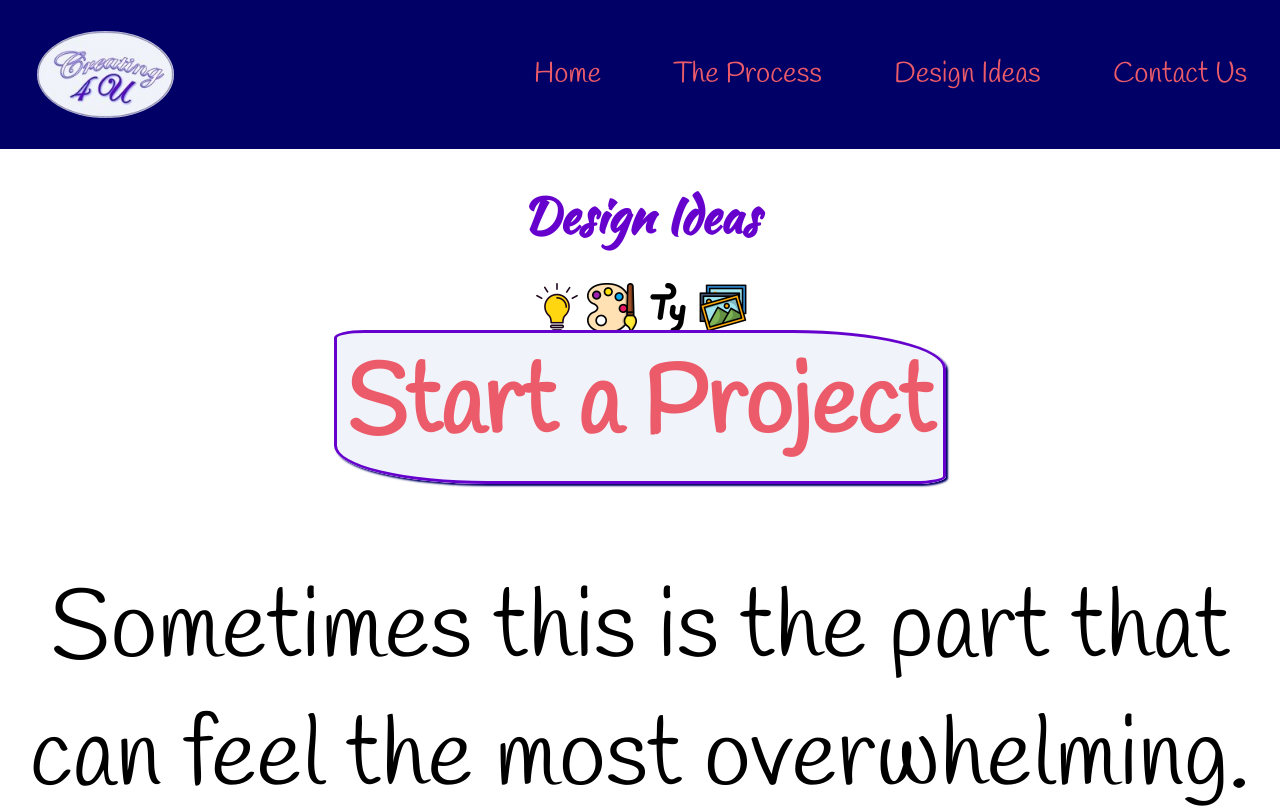
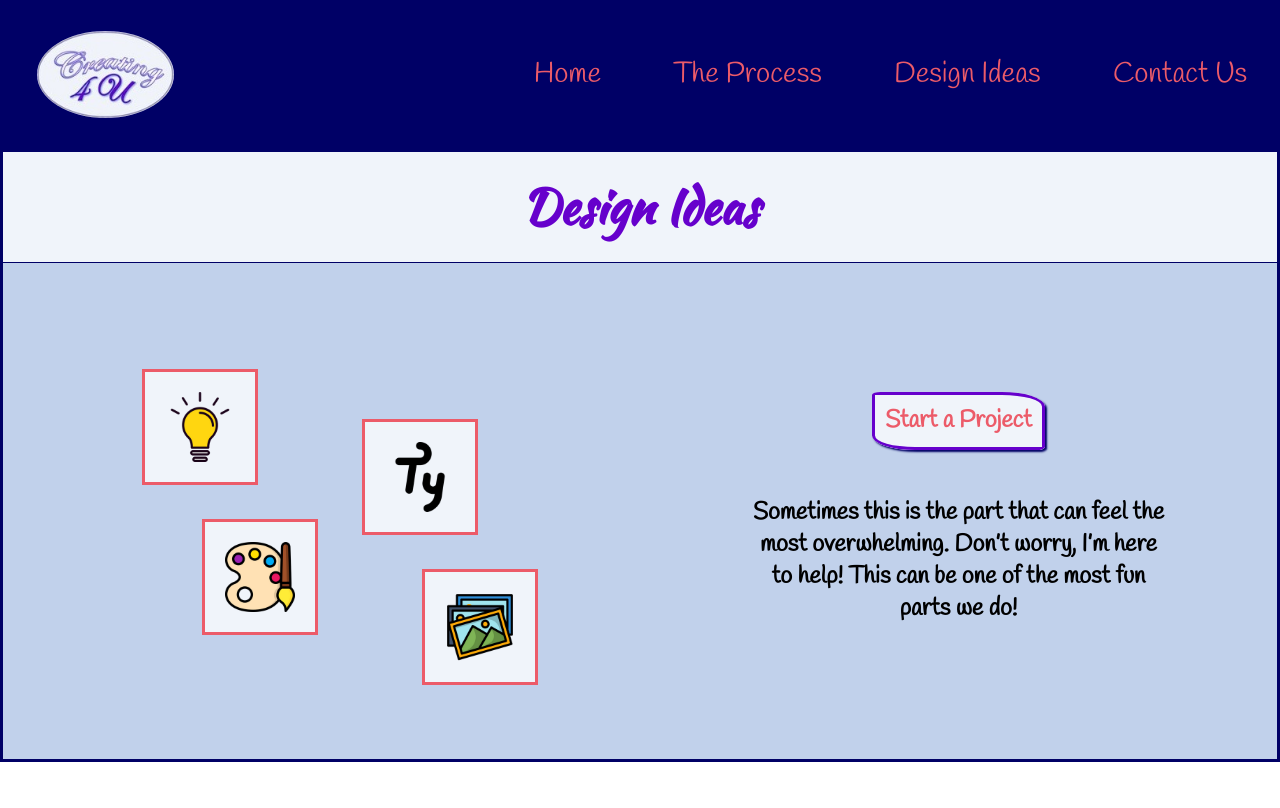
Before and after one commit to deanabriggs/wdd130, a plain HTML site: page creating4u/ideas.html in a window 1280 px wide. Shown: the top 808 px of the page. Drawn offline with Linux system fonts and the light colour scheme.

Commit message:
C4U begin Ideas page

```diff
--- a/creating4u/ideas.html
+++ b/creating4u/ideas.html
@@ -20,7 +20,7 @@
     </header>
 
     <main>
-        <div class="hero">
+        <div class="hero_ideas">
             <h1>Design Ideas</h1>
             <div class="hero_icons">
                 <img class="icon" src="images/icon_logo.png" alt="lightbulb icon">
@@ -28,7 +28,7 @@
                 <img class="icon" src="images/icon_text.png" alt="textbox icon">
                 <img class="icon" src="images/icon_pics.png" alt="picture icon">
             </div>
-            <div class="hero_msg">
+            <div class="hero_ideas_msg">
                 <div class="button-box">
                     <a class="start" href="contact.html">Start a Project</a>
                 </div>
--- a/creating4u/styles/styles.css
+++ b/creating4u/styles/styles.css
@@ -245,16 +245,16 @@ textarea {
     margin-top: 3em;
 }
 
-/* for THE PROCESS page */
+/* for THE PROCESS & DESIGN IDEAS pages */
 
-.hero_proc {
+.hero_proc, .hero_ideas {
     display: grid;
     grid-template-columns: 50% 50%;
     padding: 0;
     margin: 0;
     background-color: var(--secondary-color);
 }
-.hero_proc h1 {
+.hero_proc h1, .hero_ideas h1 {
     display: grid;
     grid-row: 1/2;
     grid-column: 1/3;
@@ -263,7 +263,43 @@ textarea {
     padding: 20px;
 }
 
-/* Hero List Formatting - a grid in a grid*/
+/* Hero List Formatting IDEAS - a grid in a grid*/
+.hero_icons {
+    display: grid;
+    grid-row: 2/3;
+    min-height: 374px;
+    min-width: 374px;
+    grid-template-columns: auto 60px 20px 60px 80px 60px 20px 60px auto;
+    grid-template-rows: auto 50px 75px 25px 25px 25px 75px 50px auto;
+}
+.hero_icons .icon {
+    border: 3px solid var(--accent1-color);
+    display: grid;
+    align-self: center;
+    background-color: var(--alt-white-color);
+    min-width: 70px;
+    padding: 20px;
+    margin-left: 0 auto;
+}
+.icon:nth-child(1) {
+    grid-column: 2/4;
+    grid-row: 2/4;
+}
+.icon:nth-child(2) {
+    grid-column: 3/5;
+    grid-row: 5/8;
+}
+.icon:nth-child(3) {
+    grid-column: 6/8;
+    grid-row: 3/6;
+}
+.icon:nth-child(4) {
+    grid-column: 7/9;
+    grid-row: 7/9;
+}
+
+
+/* Hero List Formatting PROCESS - a grid in a grid*/
 .hero_proc_list {
     display: grid;
     grid-row: 2/3;
@@ -316,13 +352,13 @@ textarea {
 }
 
 /* Process Hero Message formatting */
-.hero_proc {
+.hero_proc, .hero_ideas {
     border: 3px solid var(--nav-background-color);
 }
-.hero_proc h1 {
+.hero_proc h1, .hero_ideas h1 {
     border-bottom: 1px solid var(--nav-background-color);
 }
-.hero_proc_msg {
+.hero_proc_msg, .hero_ideas_msg {
     grid-row: 2/3;
     grid-column: 2/3;
     max-width: 500px;
@@ -342,12 +378,12 @@ textarea {
     color: var(--nav-link-color);
     box-shadow: 2px 2px 2px 0px var(--nav-background-color);
 }
-.hero_proc_msg p {
+.hero_proc_msg p, .hero_ideas_msg p {
     margin-top: 60px;
 }
 
 /* Process Contect Section */
-.proc_content {
+.proc_content, .idea_content {
     width: 95%;
     margin: 0 auto;
     margin-top: 80px;
```
Also changed, not shown: creating4u/images/wireframe-process.JPG.
